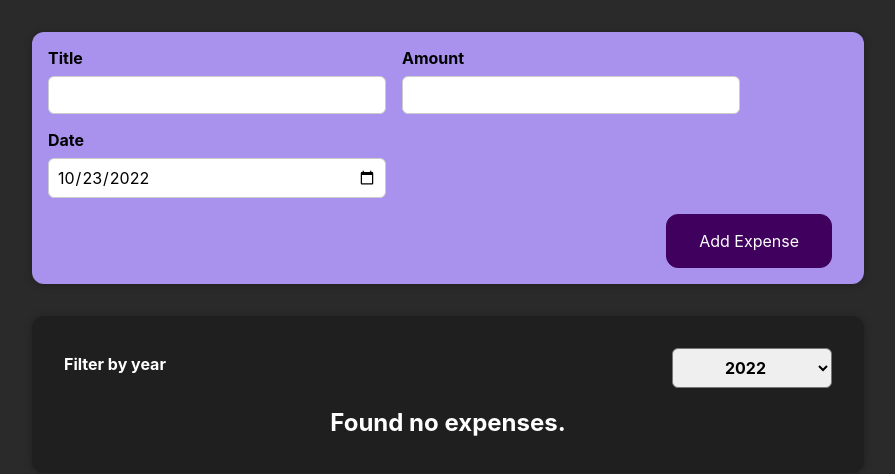
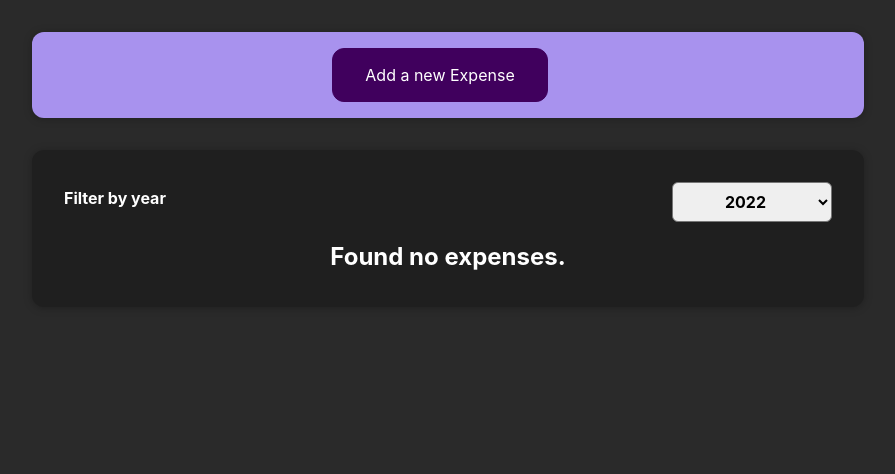
Before and after one commit to Mhamad-Raad/React-Cash-Flow, a React (Create React App) app: page / in a window 1280 px wide. Shown: the top 474 px of the page, without its empty margins (192-1087 px from the left). Built offline with nearby package versions, Linux system fonts and the light colour scheme.

Commit message:
change the form design

```diff
--- a/src/Components/Expenses/NewExpense/ExpenseForm.js
+++ b/src/Components/Expenses/NewExpense/ExpenseForm.js
@@ -51,7 +51,8 @@ var date = today.getFullYear()+'-'+(today.getMonth()+1)+'-'+today.getDate();
         </div>
       </div>
       <div className="new-expense__actions">
-          <button type="submit">Add Expense</button>
+        <button type="button" onClick={props.cancelHandler}>Cancel</button>
+        <button type="submit" >Add Expense</button>
       </div>
     </form>
   );
--- a/src/Components/Expenses/NewExpense/NewExpense.js
+++ b/src/Components/Expenses/NewExpense/NewExpense.js
@@ -1,20 +1,28 @@
 import ExpenseForm from './ExpenseForm';
+import { useState } from 'react';
 import './NewExpense.css';
 
 const NewExpense = (props) => {
+  const [isAdding, setIsEditing] = useState(false);
 
   const saveExpenseDataHandler = (enteredExpenseData) => {
     const expenseData = {
       ...enteredExpenseData,
       id: Math.random().toString(),
     };
+    props.addExpense(expenseData);
+  }
 
-    props.addExpense(expenseData);
+  const editHandler = () => {
+    let val = isAdding;
+    val = !val;
+    setIsEditing(val);
   }
 
   return (
     <div className="new-expense">
-      <ExpenseForm addExpense={saveExpenseDataHandler}/>
+      {isAdding && <ExpenseForm cancelHandler={editHandler} addExpense={saveExpenseDataHandler}/>}
+      {!isAdding && <button onClick={editHandler}>Add a new Expense</button>}
    </div>
   );
 
```
